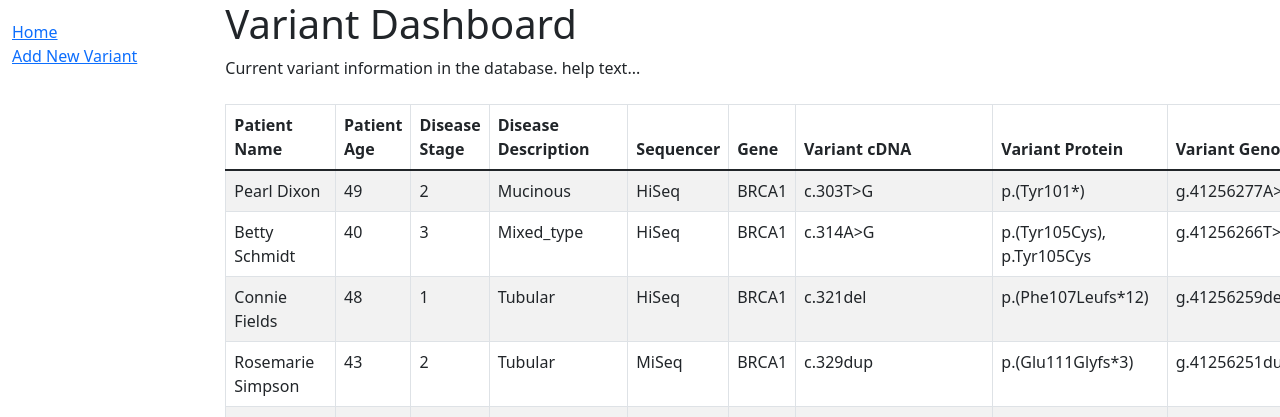
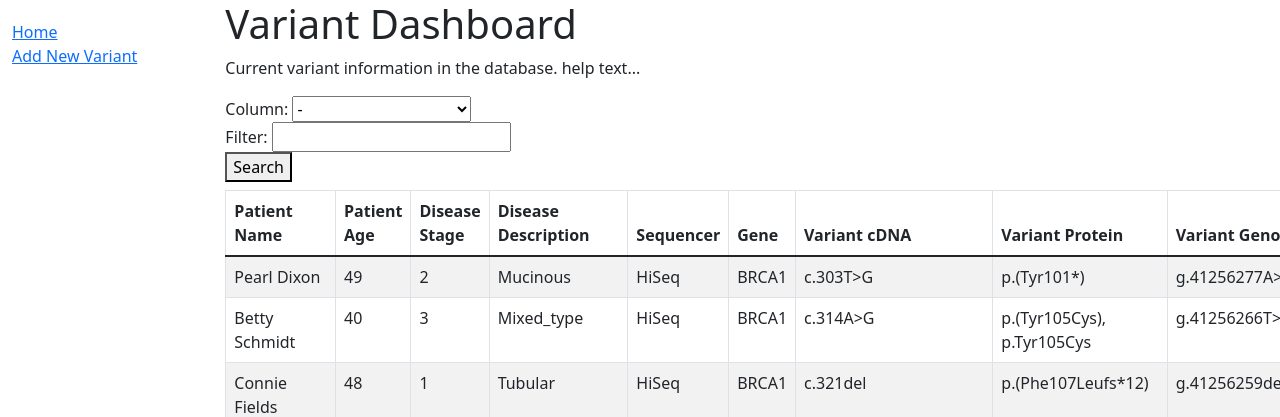
Before and after one commit to ievalipska/biol60860django, a Django app: page / in a window 1280 px wide. Shown: the top 417 px of the page. Run offline with Django 3.2, Linux system fonts and the light colour scheme; data comes from the database, SQL or seed files in the repository; parts of the project's set-up code (start-up, migrations or seed data) failed here and were passed over; some libraries are stand-ins or nearby versions.

Commit message:
Implemented search function on front end.
Started developing backend query filtering.

```diff
--- a/dashboard/templates/dashboard/home.html
+++ b/dashboard/templates/dashboard/home.html
@@ -15,6 +15,49 @@
             </p>
         </div>
     </div>
+
+    <!-- Basic code structure for implementing a search function. -->
+    <div>
+        <label for="column">Column:</label>
+        <select id="column" name="column">
+            <option value selected> - </option>
+            <option value="Name">Patient Name</option>
+            <option value="Age">Patient Age</option>
+            <option value="Stage">Disease Stage</option>
+            <option value="Description">Disease Description</option>
+            <option value="Sequencer">Sequencer</option>
+            <option value="cDNA_variant">Variant cDNA</option>
+            <option value="protein_variant">Variant Protein</option>
+            <option value="genomic_variant">Variant Genome</option>
+            <option value="Gene">Gene</option>
+            <option value="Classification">Variant Classification</option>
+        </select>
+    </div>
+    <div>
+        <label for="filter">Filter:</label>
+        <input type="text" id="filter" name="filter">
+    </div>
+    <button onclick="search()">Search</button>
+
+    <script>
+
+        //Redirects to the filtered view if values are passed, if no filter applied, it will redirect to home.
+        function search() {
+            var dropdownValue = document.getElementById("column").value;
+            var textFieldValue = document.getElementById("filter").value;
+
+            if (dropdownValue && textFieldValue) {
+                window.location = `filtered/${dropdownValue}/${textFieldValue}`;
+            }
+
+            // This will send you back to home if query is invalid. Can edit to change behaviour.
+            else {
+                window.location.replace ("/");
+
+            }
+        }
+    </script>
+
 
 
     <!-- Adding data table -->
--- a/dashboard/urls.py
+++ b/dashboard/urls.py
@@ -1,8 +1,12 @@
-from django.urls import path
+from django.urls import path, re_path
 from . import views
 
 urlpatterns = [
     path('', views.home, name='home'),
+
+    # Extract elements of URL and make them available as arguments to views.filtered"
+    re_path(r"^filtered/(?P<column>.+)/(?P<filter>.+)$", views.filtered, name="filtered"),
+
     path('addvariant', views.addvariant, name='addvariant'),
     path('createvariant', views.createvariant, name='createvariant'),
 ]
--- a/dashboard/views.py
+++ b/dashboard/views.py
@@ -3,9 +3,18 @@ from .models import Variants
 from django.http import JsonResponse
 import json
 
+def home(request):
+    return filtered(request)
 
-def home(request):
+def filtered(request, column=None, filter=None):
+    #Use column and filter to narrow down list of variants that are returned.
+
+
     variants = Variants.objects.all()
+    if column=="Name":
+        variants = [v for v in variants if filter in v.Name]
+
+        #Copy paste for all fields. Int should be different?
     return render(request, 'dashboard/home.html', {'variants': variants})
 
 
```
